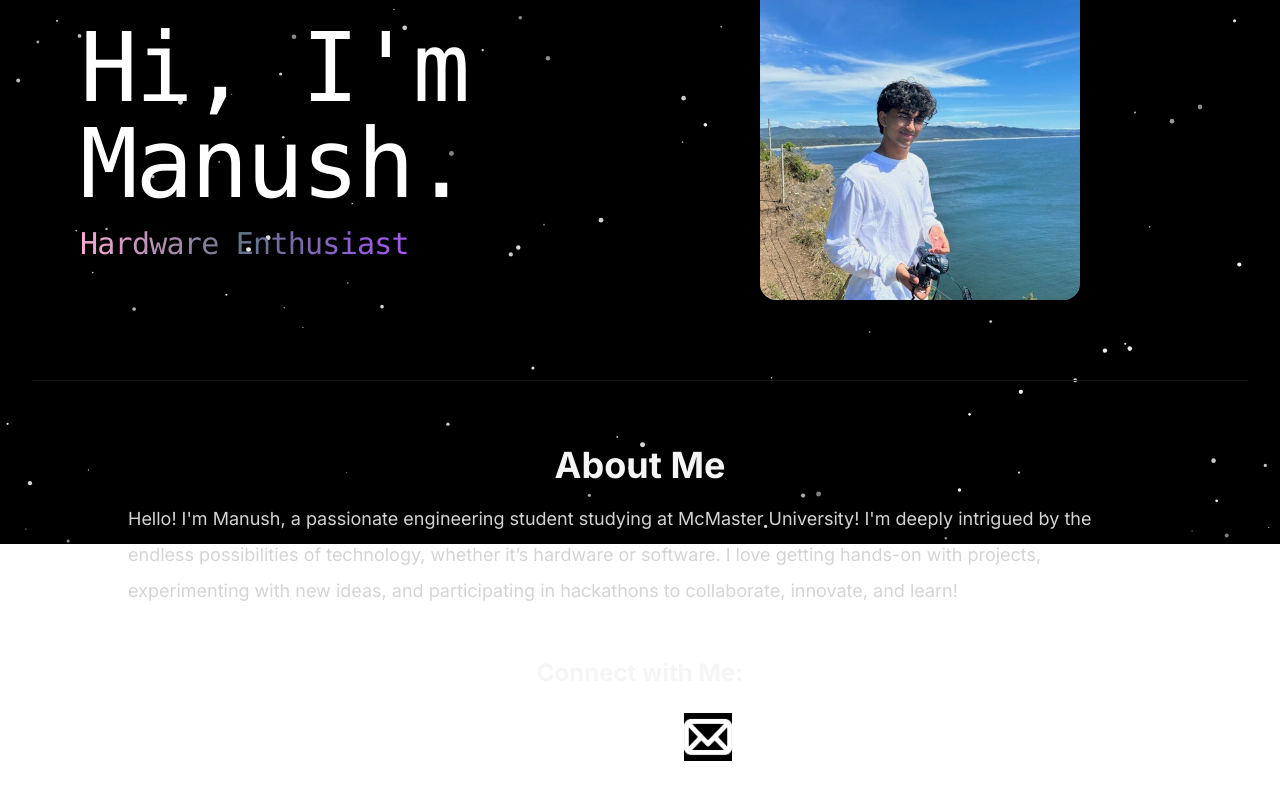
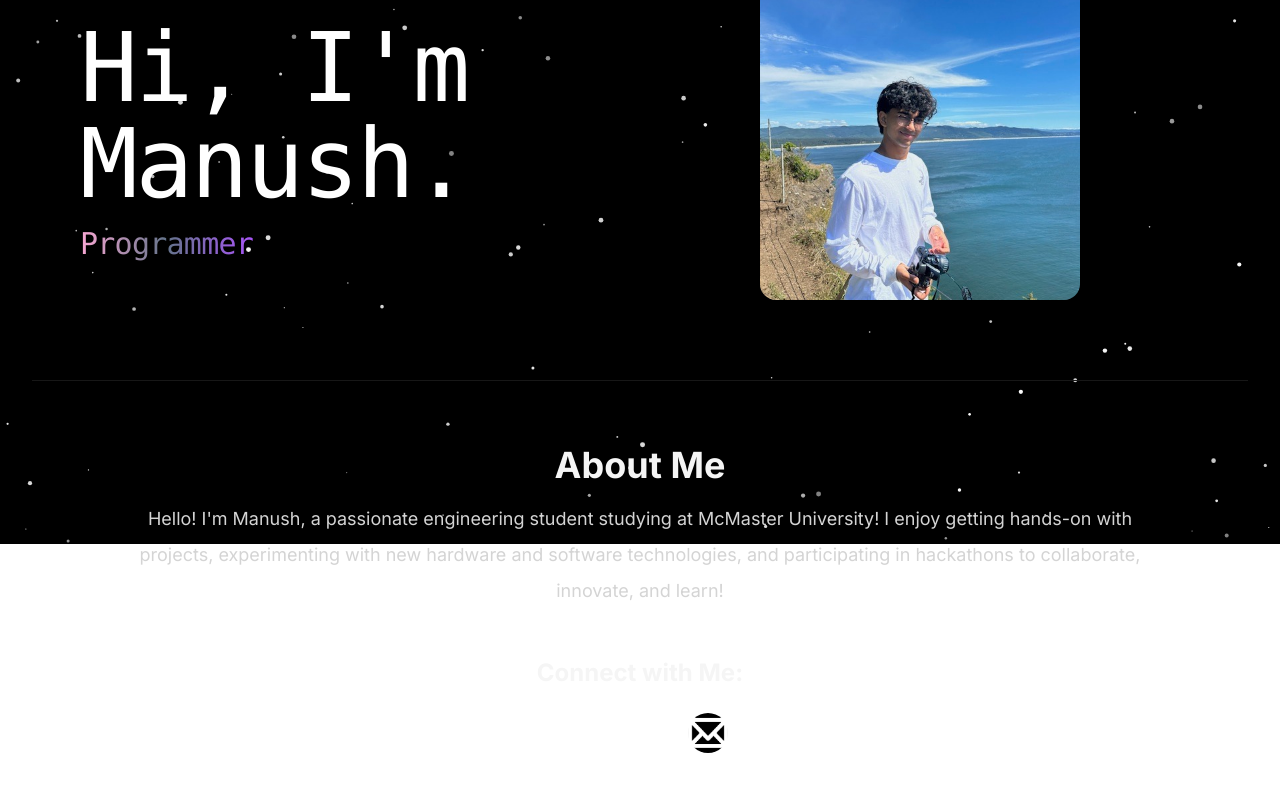
Before and after one commit to ManushPatell/manush-portfolio, a React (Vite) app: page / in a window 1280 px wide. Shown: the part 256-1056 px from the top of the page. Built offline with nearby package versions, Linux system fonts and the light colour scheme.

Commit message:
centered text

```diff
--- a/src/components/About.jsx
+++ b/src/components/About.jsx
@@ -1,23 +1,23 @@
 import { FaLinkedin, FaGithub } from "react-icons/fa";
 import { ABOUT_TEXT } from "../constants";
-import email_logo from "../assets/email.png"
+import email_logo from "../assets/email.png";
 
 const About = () => {
   return (
     <div className="w-full max-w-screen-xl mx-auto py-16 px-6 lg:px-12">
       {/* Title */}
-      <h2 className="text-center text-4xl font-bold mb-4 text-neutral-100">
+      <h2 className="text-center text-4xl font-bold mb-4 text-neutral-100 font-space">
         About Me
       </h2>
 
       {/* Text */}
-      <div className="text-left text-lg leading-loose text-neutral-300 max-w-5xl mx-auto">
+      <div className="text-center text-lg leading-loose text-neutral-300 max-w-5xl mx-auto font-space">
         <p>{ABOUT_TEXT}</p>
       </div>
 
       {/* Socials Section */}
       <div className="mt-12 text-center">
-        <h3 className="text-2xl font-bold mb-6 text-neutral-100">
+        <h3 className="text-center text-2xl font-bold mb-6 text-neutral-100">
           Connect with Me:
         </h3>
 
@@ -27,34 +27,32 @@ const About = () => {
             href="https://www.linkedin.com/in/manushp/"
             target="_blank"
             rel="noopener noreferrer"
-            className="hover:opacity-75 transition-opacity"
+            className="hover:opacity-75 hover:scale-110 transition-transform"
           >
             <FaLinkedin />
           </a>
 
           {/* GitHub */}
           <a
-
             href="https://github.com/ManushPatell"
             target="_blank"
             rel="noopener noreferrer"
-            className="hover:opacity-75 transition-opacity"
+            className="hover:opacity-75 hover:scale-110 transition-transform"
           >
             <FaGithub />
           </a>
 
           {/* Email */}
-          {/* Email */}
           <a
             href="mailto:manush.patelll@gmail.com"
             target="_blank"
             rel="noopener noreferrer"
-            className="hover:opacity-75 transition-opacity"
+            className="hover:opacity-75 hover:scale-110 transition-transform"
           >
             <img
               src={email_logo}
               alt="Email"
-              className="w-12 h-12 object-contain"
+              className="w-10 h-10 object-contain rounded-full"
             />
           </a>
         </div>
--- a/src/components/Hero.jsx
+++ b/src/components/Hero.jsx
@@ -12,7 +12,7 @@ const Hero = () => {
 
   // Attributes to cycle through
   const attributes = [
-    "Engineer",
+    // "Engineer",
     "Hardware Enthusiast",
     "Programmer",
     "Problem Solver",
--- a/src/constants/index.js
+++ b/src/constants/index.js
@@ -5,7 +5,7 @@ import project4 from "../assets/projects/project-4.jpg";
 
 export const HERO_CONTENT = `I am Manush Patel and this is a test. blha blha blah blah blah blha blh a I am Manush Patel and this is a test. blha blha blah blah blah blha blh a I am Manush Patel and this is a test. blha blha blah blah blah blha blh a I am Manush Patel and this is a test. blha blha blah blah blah blha blh a I am Manush Patel and this is a test. blha blha blah blah blah blha blh a I am Manush Patel and this is a test. blha blha blah blah blah blha blh a I am Manush Patel and this is a test. blha blha blah blah blah blha blh a `;
 
-export const ABOUT_TEXT = `Hello! I'm Manush, a passionate engineering student studying at McMaster University! I'm deeply intrigued by the endless possibilities of technology, whether it’s hardware or software. I love getting hands-on with projects, experimenting with new ideas, and participating in hackathons to collaborate, innovate, and learn! `;
+export const ABOUT_TEXT = `Hello! I'm Manush, a passionate engineering student studying at McMaster University! I enjoy getting hands-on with projects, experimenting with new hardware and software technologies, and participating in hackathons to collaborate, innovate, and learn! `;
 
 export const EXPERIENCES = [
   {
--- a/src/index.css
+++ b/src/index.css
@@ -1,4 +1,6 @@
 @import url('https://fonts.googleapis.com/css2?family=Inter:ital,opsz,wght@0,14..32,100..900;1,14..32,100..900&display=swap');
+@import url('https://fonts.googleapis.com/css2?family=Space+Mono:wght@400;700&display=swap');
+
 
 @tailwind base;
 @tailwind components;
@@ -17,3 +19,10 @@ html, body, #root {
 html {
   scroll-behavior: smooth;
 }
+
+body {
+  font-family: 'Space Mono', monospace;
+  font-family: "Inter", sans-serif;
+
+
+}
```
Also changed, not shown: 3 other files (tests, documents, lock files or other folders).
